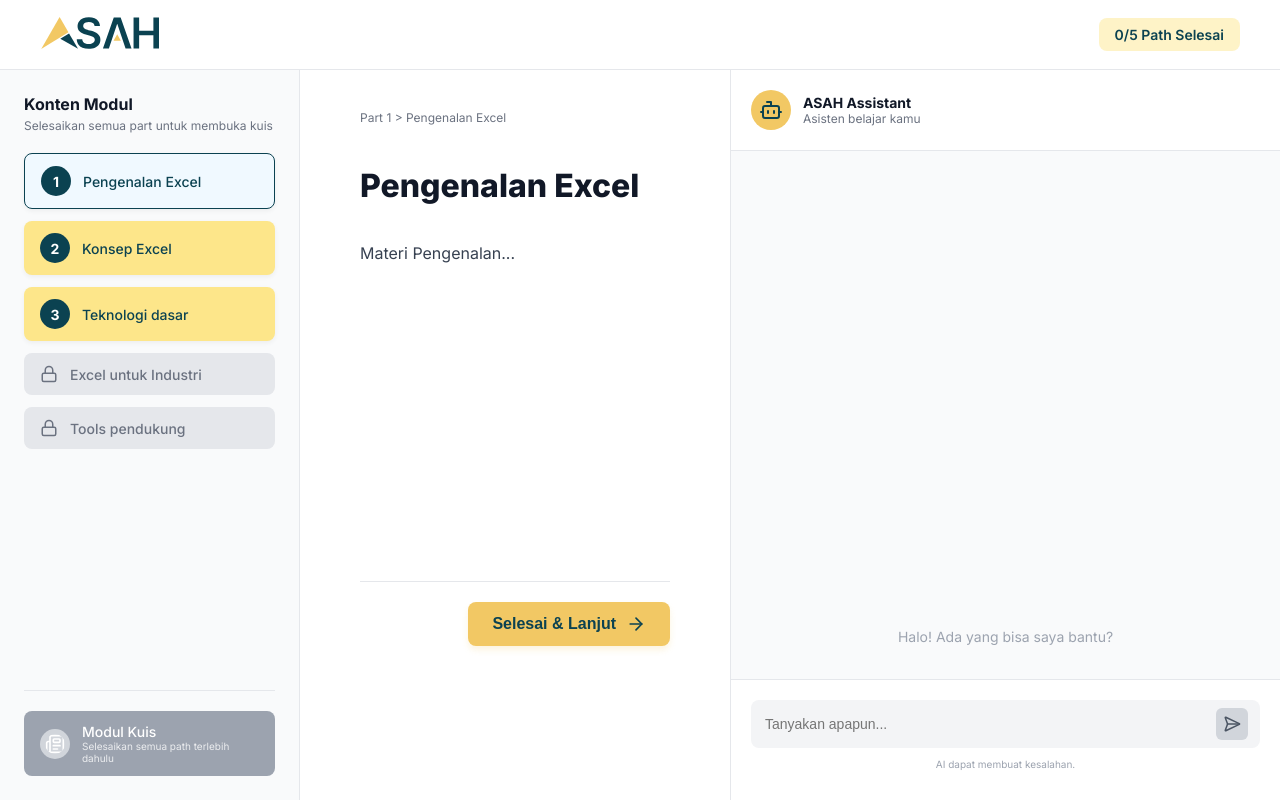
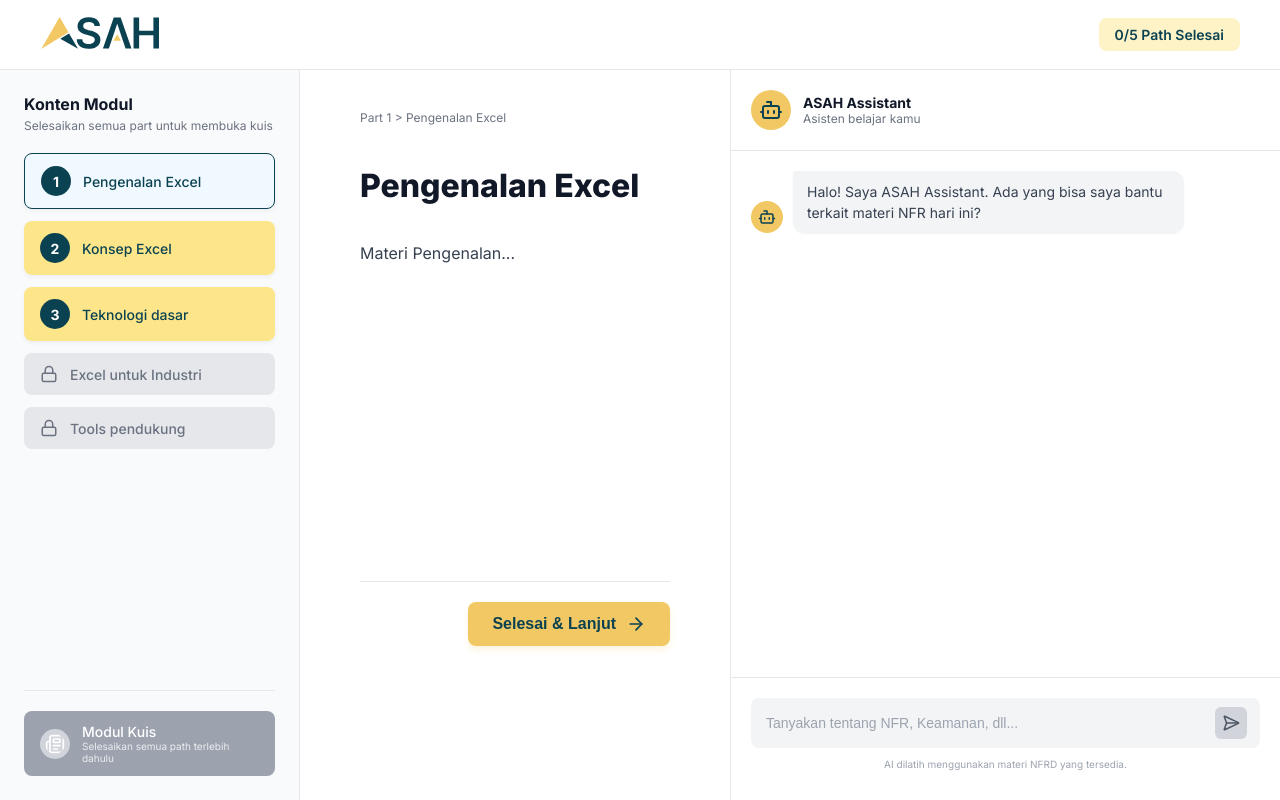
Before and after one commit to BiZa7/ASAH, a React (Vite) app: page /modul in a window 1280 px wide. Built offline with nearby package versions, Linux system fonts and the light colour scheme; sample sign-in values are in the browser's storage.

Commit message:
Membuat Chatbot component

```diff
--- /dev/null
+++ b/src/components/Chatbot.css
@@ -0,0 +1,173 @@
+/* Container Utama Chatbot */
+.chatbot-container {
+  display: flex;
+  flex-direction: column;
+  height: 100%;
+  font-family: 'Inter', sans-serif;
+  background-color: white; /* Opsional: warna dasar */
+}
+
+/* Area Scroll Chat */
+.chat-area {
+  flex: 1;
+  padding: 20px;
+  overflow-y: auto;
+  display: flex;
+  flex-direction: column;
+  gap: 15px;
+
+  /* Scrollbar Kustom (Opsional) */
+  scrollbar-width: thin;
+  scrollbar-color: #D1D5DB transparent;
+}
+
+.chat-area::-webkit-scrollbar {
+  width: 6px;
+}
+
+.chat-area::-webkit-scrollbar-thumb {
+  background-color: #D1D5DB;
+  border-radius: 4px;
+}
+
+/* Wrapper Pesan (Bubble + Avatar) */
+.message-wrapper {
+  display: flex;
+  gap: 10px;
+  max-width: 85%;
+  align-items: flex-end; /* Avatar sejajar dengan baris terakhir teks */
+}
+
+/* Posisi Pesan User (Kanan) */
+.message-wrapper.user {
+  align-self: flex-end;
+  flex-direction: row-reverse;
+}
+
+/* Posisi Pesan Bot (Kiri) */
+.message-wrapper.bot {
+  align-self: flex-start;
+  flex-direction: row;
+}
+
+/* Avatar Styling */
+.chat-avatar {
+  width: 32px;
+  height: 32px;
+  border-radius: 50%;
+  display: flex;
+  align-items: center;
+  justify-content: center;
+  flex-shrink: 0;
+}
+
+.chat-avatar.user {
+  background-color: #E5E7EB; /* Abu-abu muda */
+  color: #374151;
+}
+
+.chat-avatar.bot {
+  background-color: #F2C864; /* Biru Tua Tema */
+  color: #0B4251;
+}
+
+/* Bubble Text Styling */
+.chat-bubble {
+  padding: 10px 14px;
+  border-radius: 12px;
+  font-size: 14px;
+  line-height: 1.5;
+  word-wrap: break-word; /* Mencegah teks panjang keluar */
+  box-shadow: 0 1px 2px rgba(0,0,0,0.05);
+}
+
+.chat-bubble.user {
+  background-color: #0B4251;
+  color: white;
+  border-top-right-radius: 2px; /* Sudut tajam di kanan atas */
+  border-top-left-radius: 12px;
+}
+
+.chat-bubble.bot {
+  background-color: #F3F4F6;
+  color: #374151;
+  border-top-left-radius: 2px; /* Sudut tajam di kiri atas */
+  border-top-right-radius: 12px;
+}
+
+/* Indikator Mengetik (Typing...) */
+.typing-indicator {
+  align-self: flex-start;
+  margin-left: 42px; /* Sejajar dengan teks bot (lewat avatar) */
+  font-size: 12px;
+  color: #9CA3AF;
+  font-style: italic;
+  margin-bottom: 5px;
+  animation: fadeIn 0.5s ease-in-out infinite alternate;
+}
+
+@keyframes fadeIn {
+  from { opacity: 0.5; }
+  to { opacity: 1; }
+}
+
+/* Area Input (Footer) */
+.chat-input-wrapper {
+  padding: 15px 20px;
+  background-color: white;
+  border-top: 1px solid #E5E7EB;
+}
+
+.chat-input-container {
+  display: flex;
+  align-items: center;
+  background-color: #F3F4F6;
+  border-radius: 8px;
+  padding: 8px 12px;
+  gap: 8px;
+  border: 1px solid transparent;
+  transition: border-color 0.2s;
+}
+
+.chat-input-container:focus-within {
+  border-color: #0B4251; /* Highlight saat input aktif */
+}
+
+.chat-input-field {
+  flex: 1;
+  border: none;
+  background: transparent;
+  outline: none;
+  font-size: 14px;
+  color: #374151;
+}
+
+.chat-input-field::placeholder {
+  color: #9CA3AF;
+}
+
+.btn-send {
+  background: #D1D5DB;
+  border: none;
+  width: 32px;
+  height: 32px;
+  border-radius: 6px;
+  display: flex;
+  align-items: center;
+  justify-content: center;
+  cursor: pointer;
+  color: #4B5563;
+  transition: all 0.2s ease;
+}
+
+.btn-send:hover {
+  background-color: #0B4251;
+  color: white;
+}
+
+.ai-disclaimer {
+  font-size: 10px;
+  color: #9CA3AF;
+  text-align: center;
+  margin-top: 8px;
+}
--- /dev/null
+++ b/src/components/Chatbot.jsx
@@ -0,0 +1,101 @@
+import React, { useState, useRef, useEffect } from 'react';
+import { Bot, SendHorizontal, User } from 'lucide-react';
+import { getBotResponse } from '../utils/chatbotData';
+import './Chatbot.css';
+
+export const Chatbot = () => {
+  const [messages, setMessages] = useState([
+    {
+      id: 1,
+      text: "Halo! Saya ASAH Assistant. Ada yang bisa saya bantu terkait materi NFR hari ini?",
+      sender: 'bot'
+    }
+  ]);
+  const [input, setInput] = useState("");
+  const [isTyping, setIsTyping] = useState(false);
+
+  // Auto scroll ke pesan terbawah
+  const messagesEndRef = useRef(null);
+  const scrollToBottom = () => {
+    messagesEndRef.current?.scrollIntoView({ behavior: "smooth" });
+  };
+  useEffect(scrollToBottom, [messages, isTyping]);
+
+  const handleSend = async (e) => {
+    e.preventDefault();
+    if (!input.trim()) return;
+
+    const userMessage = { id: Date.now(), text: input, sender: 'user' };
+
+    // 1. Tambahkan pesan user ke UI
+    setMessages(prev => [...prev, userMessage]);
+    setInput("");
+    setIsTyping(true); // Efek "sedang mengetik"
+
+    // 2. Simulasi delay AI berpikir (1-2 detik)
+    setTimeout(() => {
+      // 3. Ambil jawaban dari file data
+      const botReplyText = getBotResponse(userMessage.text);
+
+      const botMessage = {
+        id: Date.now() + 1,
+        text: botReplyText,
+        sender: 'bot'
+      };
+
+      setMessages(prev => [...prev, botMessage]);
+      setIsTyping(false);
+    }, 1000);
+  };
+
+  return (
+    <div className="chatbot-container">
+
+      {/* Area Chat */}
+      <div className="chat-area">
+        {messages.map((msg) => (
+          <div
+            key={msg.id}
+            className={`message-wrapper ${msg.sender}`} // Class user/bot dinamis
+          >
+            {/* Avatar */}
+            <div className={`chat-avatar ${msg.sender}`}>
+              {msg.sender === 'user' ? <User size={18} /> : <Bot size={18} />}
+            </div>
+
+            {/* Bubble */}
+            <div className={`chat-bubble ${msg.sender}`}>
+              {msg.text}
+            </div>
+          </div>
+        ))}
+
+        {isTyping && (
+          <div className="typing-indicator">
+            ASAH Assistant sedang mengetik...
+          </div>
+        )}
+        <div ref={messagesEndRef} />
+      </div>
+
+      {/* Input Area */}
+      <div className="chat-input-wrapper">
+        <form className="chat-input-container" onSubmit={handleSend}>
+          <input
+            className="chat-input-field"
+            type="text"
+            placeholder="Tanyakan tentang NFR, Keamanan, dll..."
+            value={input}
+            onChange={(e) => setInput(e.target.value)}
+          />
+          <button type="submit" className="btn-send">
+            <SendHorizontal size={18} />
+          </button>
+        </form>
+        <p className="ai-disclaimer">
+          AI dilatih menggunakan materi NFRD yang tersedia.
+        </p>
+      </div>
+    </div>
+  );
+};
--- a/src/pages/ModulPage.jsx
+++ b/src/pages/ModulPage.jsx
@@ -1,5 +1,6 @@
 import React, { useState, useEffect } from 'react';
 import { useNavigate } from 'react-router-dom'; // 1. Import useNavigate
+import { Chatbot } from '../components/Chatbot';
 import './ModulPage.css';
 import {
   CheckCircle2,
@@ -26,7 +27,6 @@
   ]);
 
   const [activeId, setActiveId] = useState(1);
-  const [chatInput, setChatInput] = useState("");
 
   // 2. Logic cek apakah Kuis sudah boleh terbuka
   // Kuis terbuka jika modul TERAKHIR (index 4 / ID 5) sudah 'completed'
@@ -249,17 +249,10 @@
               <p>Asisten belajar kamu</p>
             </div>
           </div>
-          <div className="chat-area">
-            <div className="empty-state">
-              <p>Halo! Ada yang bisa saya bantu?</p>
-            </div>
-          </div>
-          <div className="chat-input-wrapper">
-            <div className="chat-input-container">
-              <input type="text" placeholder="Tanyakan apapun..." value={chatInput} onChange={(e) => setChatInput(e.target.value)} />
-              <button className="btn-send"><SendHorizontal size={18} /></button>
-            </div>
-            <p className="ai-disclaimer">AI dapat membuat kesalahan.</p>
+
+          {/* CHATBOT COMPONENT DIPASANG DI SINI */}
+          <div style={{ flex: 1, overflow: 'hidden', display: 'flex', flexDirection: 'column' }}>
+             <Chatbot />
           </div>
         </aside>
       </div>
--- /dev/null
+++ b/src/utils/chatbotData.js
@@ -0,0 +1,59 @@
+export const knowledgeBase = [
+  {
+    keywords: ["halo", "hi", "hai", "selamat", "pagi", "siang", "malam"],
+    response: "Halo! Saya ASAH Assistant. Saya telah mempelajari dokumen 'Kebutuhan Non-Fungsional (NFRD)'. Tanyakan saya tentang NFR, Performa, Keamanan, atau kriteria SMART!"
+  },
+  {
+    keywords: ["apa itu nfr", "definisi nfr", "non-fungsional", "non fungsional"],
+    response: "Kebutuhan Non-Fungsional (NFRs) mendefinisikan BAGAIMANA sebuah sistem harus bekerja, bukan APA yang dilakukannya. NFRs berfokus pada atribut kualitas seperti kinerja, keamanan, keandalan, dan kemudahan penggunaan."
+  },
+  {
+    keywords: ["beda", "perbedaan", "fungsional"],
+    response: "Bedanya adalah: Kebutuhan Fungsional itu seperti 'Mobil harus bisa jalan dari A ke B' (Fungsi). Sedangkan Non-Fungsional itu seperti 'Mobil harus melaju 100km/jam dalam 5 detik & aman' (Kualitas/Performa)."
+  },
+  {
+    keywords: ["penting", "kenapa nfr", "manfaat"],
+    response: "NFRs penting untuk mitigasi risiko (mencegah performa buruk), membantu keputusan arsitektur teknis, meningkatkan kepuasan pengguna, dan memenuhi standar regulasi/hukum."
+  },
+  {
+    keywords: ["performa", "performance", "cepat", "lambat", "throughput", "latency"],
+    response: "Kategori Performa mengukur kecepatan respons. Contoh NFR SMART: 'Halaman beranda harus dimuat dalam waktu kurang dari 2 detik pada 95% kasus penggunaan' atau 'Sistem memproses 500 transaksi per detik'."
+  },
+  {
+    keywords: ["keamanan", "security", "enkripsi", "autentikasi"],
+    response: "Kategori Keamanan melindungi data dari akses tidak sah. Contoh NFR: 'Sistem harus mendukung autentikasi Multi-Faktor (MFA)' atau 'Data sensitif harus dienkripsi menggunakan AES-256'."
+  },
+  {
+    keywords: ["smart", "kriteria smart", "cara nulis", "efektif"],
+    response: "Untuk menulis NFR yang efektif, gunakan kriteria SMART: Specific (Spesifik), Measurable (Terukur), Achievable (Dapat Dicapai), Relevant (Relevan), dan Time-bound/Testable (Dapat Diuji)."
+  },
+  {
+    keywords: ["skalabilitas", "scalability", "user banyak", "beban"],
+    response: "Skalabilitas adalah kemampuan sistem menangani peningkatan beban. Contoh: 'Sistem harus mampu menangani peningkatan pengguna hingga 50% tanpa degradasi performa'."
+  },
+  {
+    keywords: ["usability", "kemudahan", "penggunaan"],
+    response: "Usability mengukur kemudahan interaksi. Contoh: 'Pengguna baru harus dapat menyelesaikan checkout tanpa pelatihan dalam waktu 10 menit'."
+  },
+  {
+    keywords: ["dokumen", "struktur", "nfrd"],
+    response: "Struktur Dokumen NFRD biasanya mencakup: 1. Pendahuluan, 2. Kebutuhan Bisnis, 3. Kebutuhan Teknis (Performa, Keamanan, dll), dan 4. Matriks Prioritas & Pengujian."
+  }
+];
+
+// Fungsi logika pencarian jawaban
+export const getBotResponse = (input) => {
+  const lowerInput = input.toLowerCase();
+
+  // Cari data yang keyword-nya cocok dengan input user
+  const match = knowledgeBase.find(item =>
+    item.keywords.some(keyword => lowerInput.includes(keyword))
+  );
+
+  if (match) {
+    return match.response;
+  }
+
+  // Jawaban default jika tidak mengerti
+  return "Maaf, saya kurang paham. Coba tanya tentang 'Apa itu NFR', 'Keamanan', 'Performa', atau 'SMART'.";
+};
```
